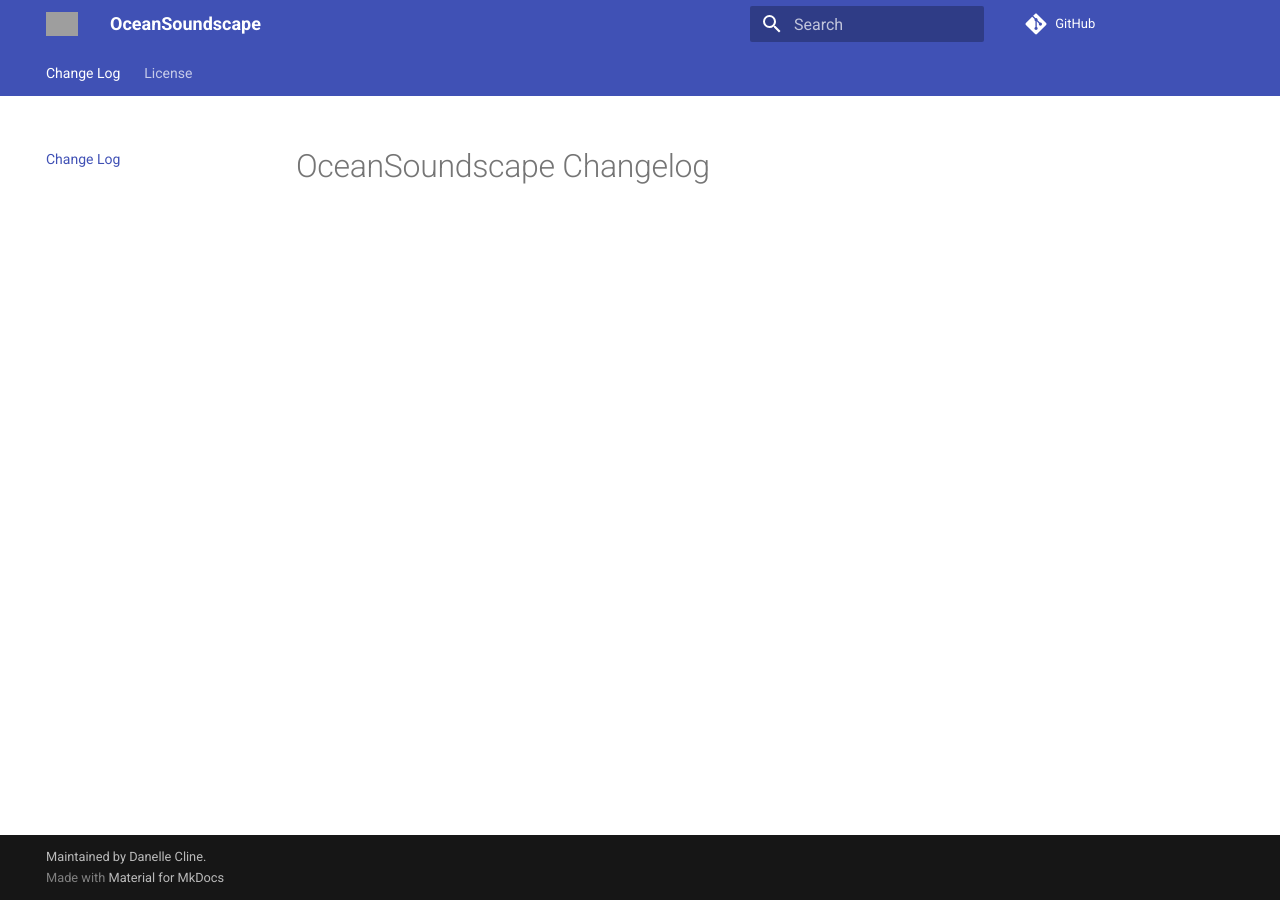
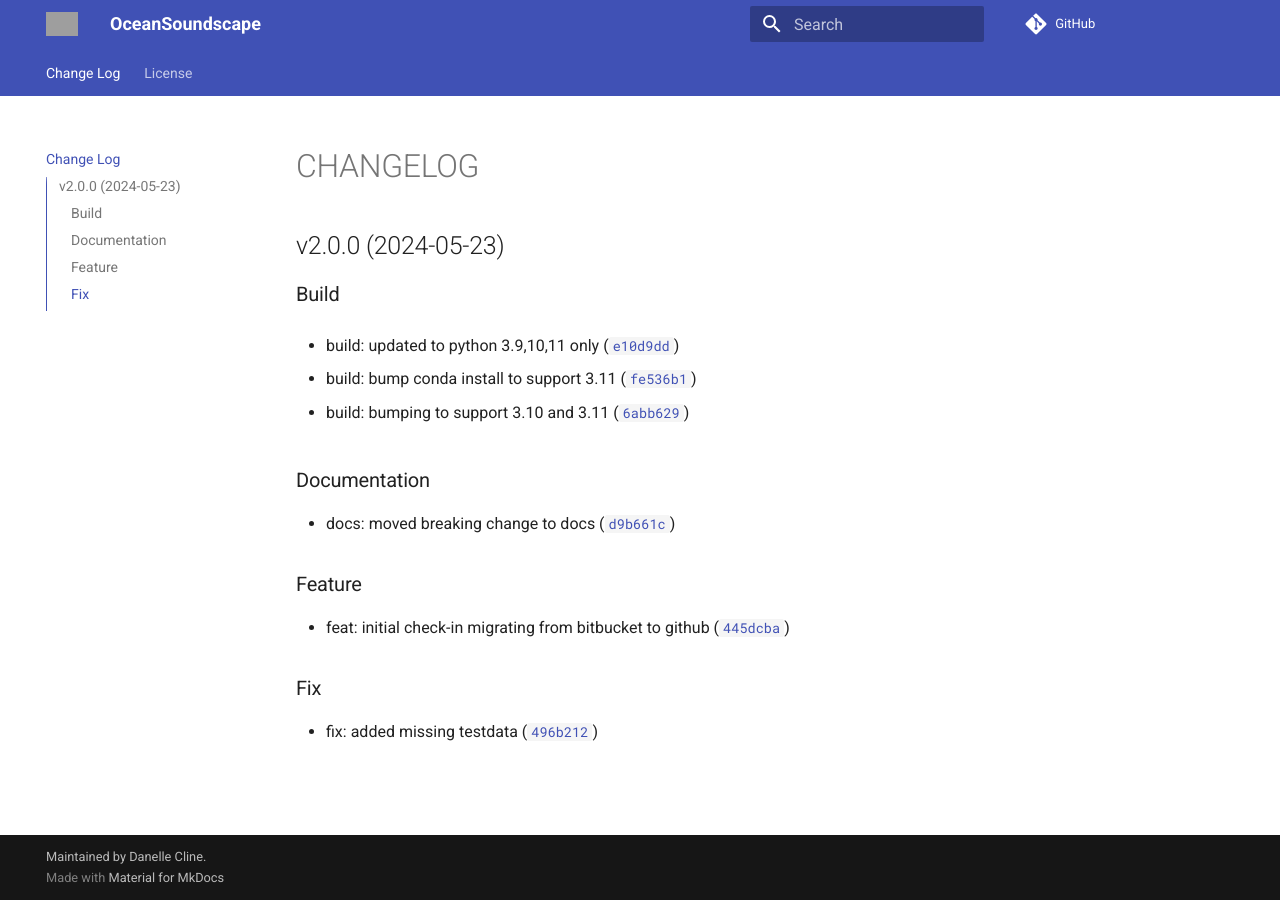
Before and after one commit to mbari-org/oceansoundscape, an MkDocs documentation site: the page built from docs/CHANGELOG.md, in a window 1280 px wide. Built offline with MkDocs 1.6.1 and Material for MkDocs 9.7.7, drawn with Linux system fonts in a browser that asks for light colours; comment, search, counter and statistics services are not loaded; grey boxes are pictures that could not be loaded.

Commit message:
ci: updated change log and working libsndfile1-dev install

```diff
--- a/docs/CHANGELOG.md
+++ b/docs/CHANGELOG.md
@@ -1 +1,25 @@
-# OceanSoundscape Changelog
+# CHANGELOG
+
+
+
+## v2.0.0 (2024-05-23)
+
+### Build
+
+* build: updated to python 3.9,10,11 only ([`e10d9dd`](https://github.com/mbari-org/oceansoundscape/commit/e10d9ddda7ba1b23bc295f317599b6fd9a136b1d))
+
+* build: bump conda install to support 3.11 ([`fe536b1`](https://github.com/mbari-org/oceansoundscape/commit/fe536b1f649ed21b8d71307d3fce0eacc6931829))
+
+* build: bumping to support 3.10 and 3.11 ([`6abb629`](https://github.com/mbari-org/oceansoundscape/commit/6abb6299103cc1ff48936609a79045662b85a36a))
+
+### Documentation
+
+* docs: moved breaking change to docs ([`d9b661c`](https://github.com/mbari-org/oceansoundscape/commit/d9b661cbe98f4cfe0c310ac32f11a5133d642987))
+
+### Feature
+
+* feat: initial check-in migrating from bitbucket to github ([`445dcba`](https://github.com/mbari-org/oceansoundscape/commit/445dcbaf43b5cc1189a7ef7cabaf35c83a7ca0e8))
+
+### Fix
+
+* fix: added missing testdata ([`496b212`](https://github.com/mbari-org/oceansoundscape/commit/496b212273712471c39442efb3071b60511a755d))
```
Also changed, not shown: pyproject.toml (+18 -2 lines), 1 other file.
